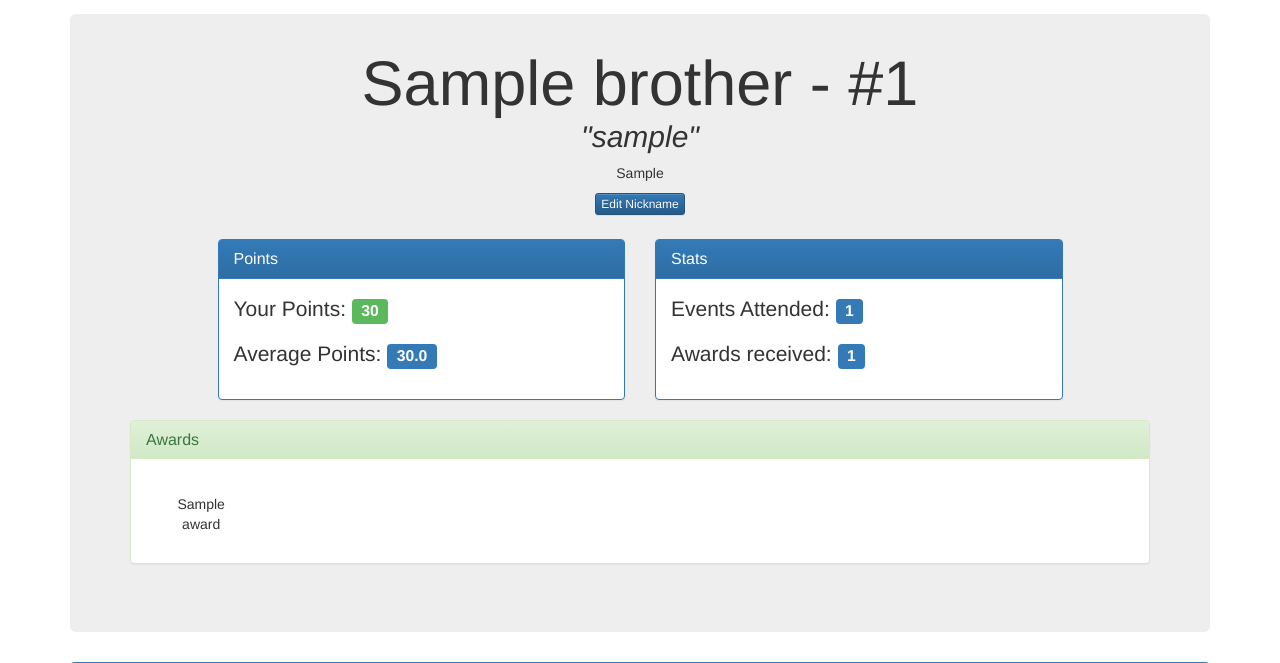
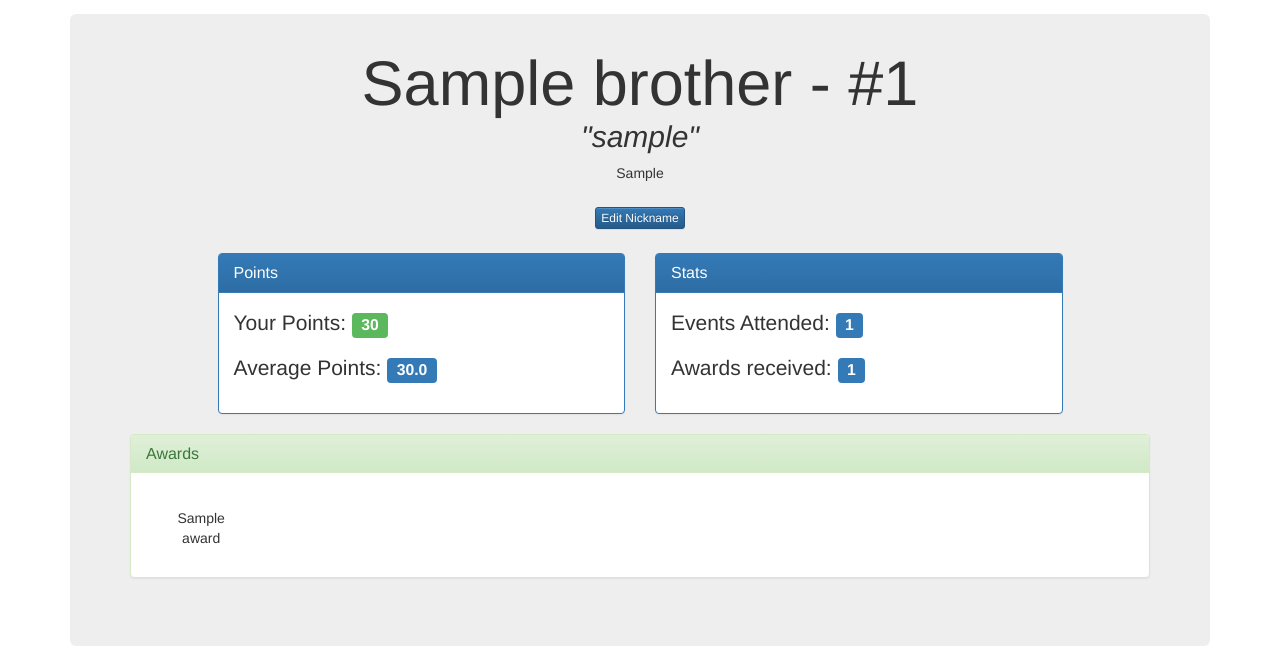
Before and after one commit to wumb0/KDRPoints, a Flask app: page /profile in a window 1280 px wide. Shown: the part 51-714 px from the top of the page. Run offline with Flask 2, Linux system fonts and the light colour scheme; a user stored in the database is signed in; tables that the repository leaves empty hold one stand-in row (values such as "Sample post"); parts of the project's set-up code (start-up, migrations or seed data) failed here and were passed over; some libraries are stand-ins or nearby versions.

Commit message:
type and spacing

```diff
--- a/app/templates/brothers.html
+++ b/app/templates/brothers.html
@@ -2,6 +2,7 @@
 {% block content %}
 <h1><i class="fa fa-users"></i> Brothers</h1>
 {% for brother in brothers %}
+{% if brother.pin and brother.name %}
 <div class="well row profile">
     <div class="col-md-1 text-center">
         {% if brother.pin %}
@@ -18,7 +19,7 @@
             {% endif %}
         </div>
         <div class="row">
-            {% if not brother.postion == "None" %}
+            {% if not brother.position == "None" %}
             {{brother.position}}
             {% endif %}
         </div>
@@ -52,5 +53,6 @@
         {% endfor %}
     </div>
 </div>
+{% endif %}
 {% endfor %}
 {% endblock %}
--- a/app/templates/profile.html
+++ b/app/templates/profile.html
@@ -26,7 +26,7 @@
             {% endif %}
         </div>
     </div>
-    <div class="row text-center">
+    <div class="row text-center space-above">
         <h5><a href="{{url_for(".edit_nickname")}}"><button class="btn btn-xs btn-primary">Edit Nickname</button></a><h5>
     </div>
     <div class="row space-above">
```
